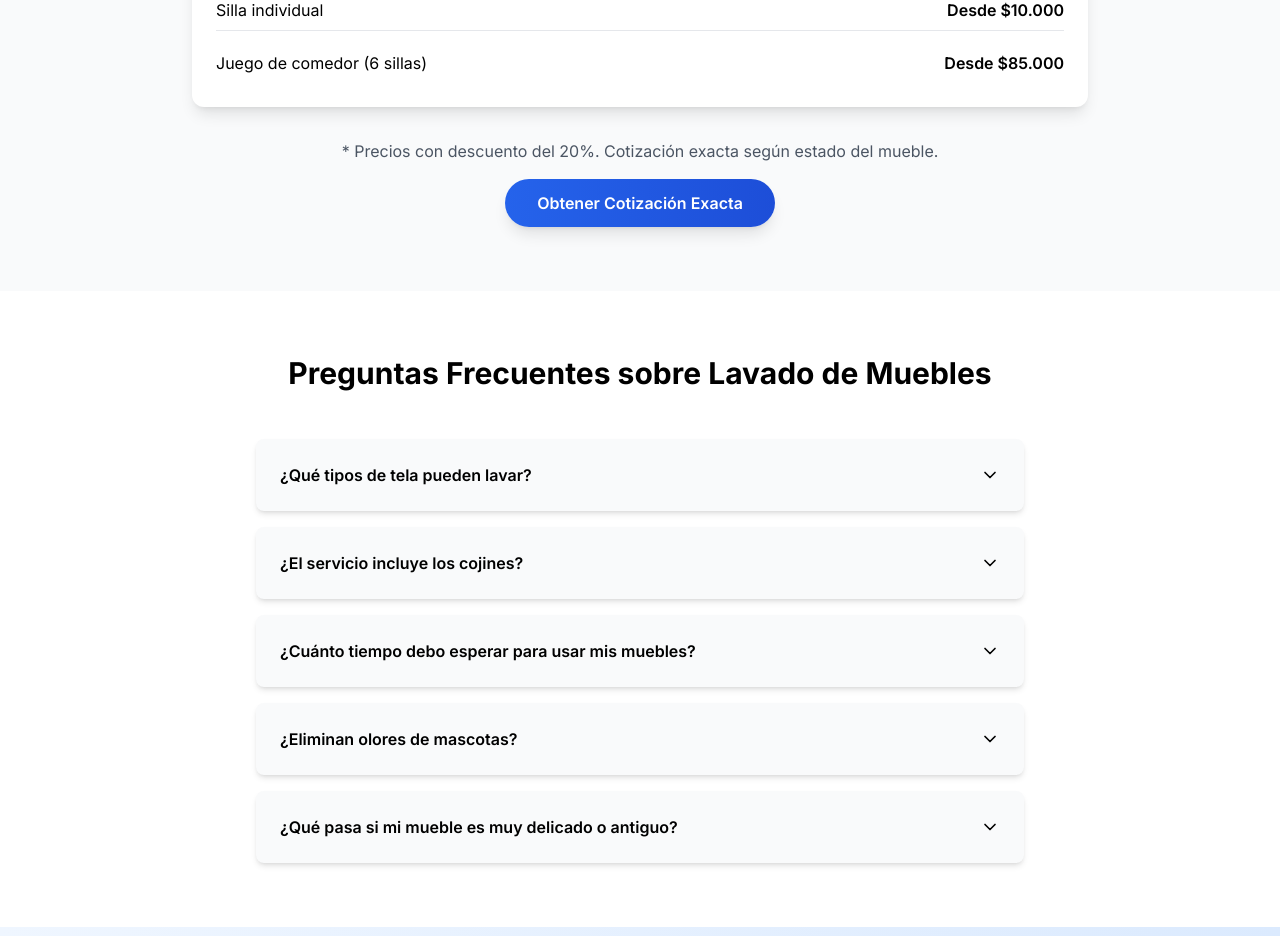
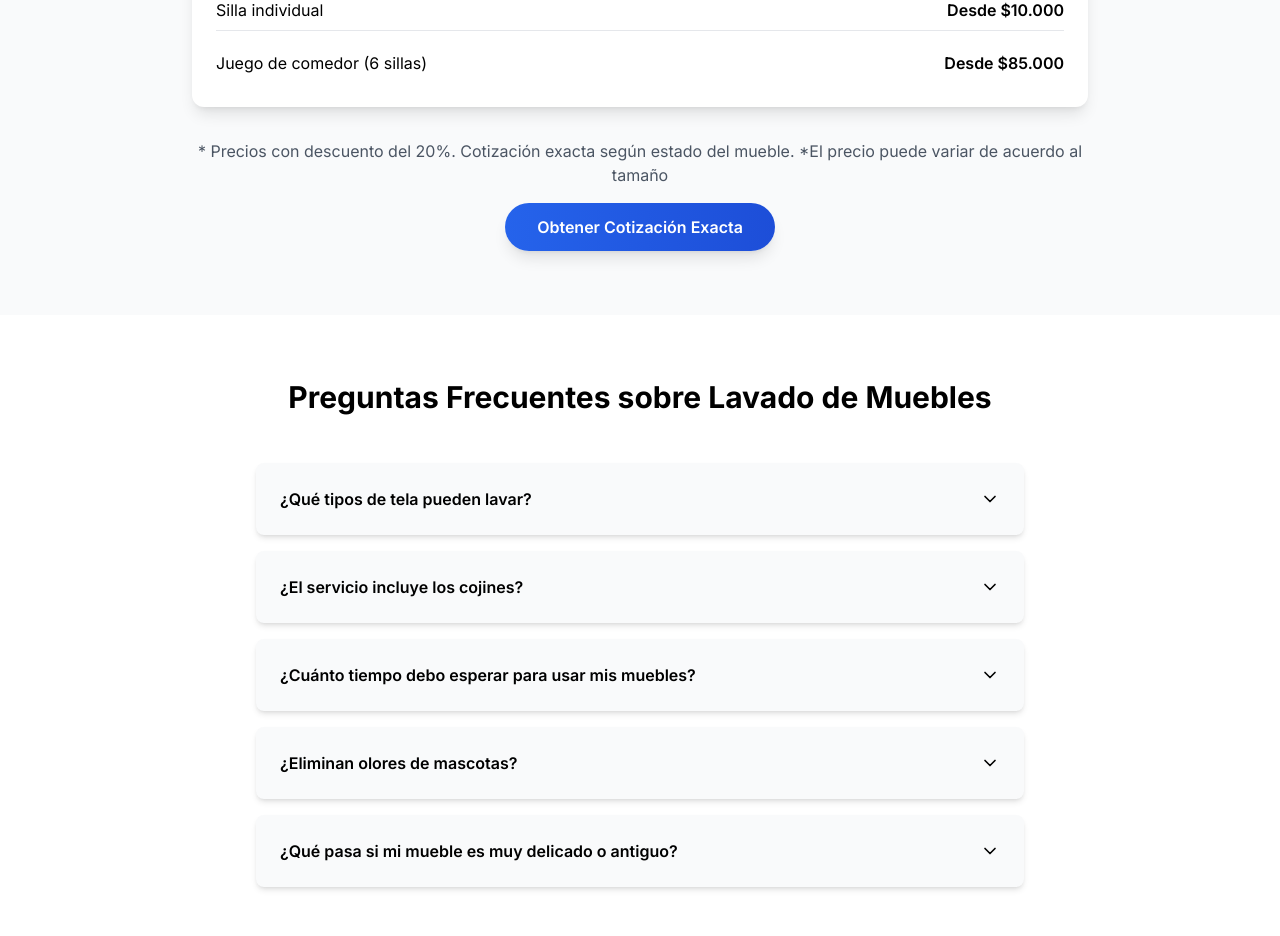
Before and after one commit to juanpst99/cleancompanyweb, a Next.js app: page /servicios/muebles in a window 1280 px wide. Shown: the part 3074-4010 px from the top of the page. Built offline with nearby package versions, Linux system fonts and the light colour scheme.

Commit message:
Update MueblesClient.tsx
corrección precios

```diff
--- a/src/app/servicios/muebles/MueblesClient.tsx
+++ b/src/app/servicios/muebles/MueblesClient.tsx
@@ -550,6 +550,7 @@
             <div className="text-center mt-8">
               <p className="text-gray-600 mb-4">
                 * Precios con descuento del {descuento}%. Cotización exacta según estado del mueble.
+                *El precio puede variar de acuerdo al tamaño
               </p>
               <a
                 href={`https://wa.me/573128052720?text=Hola,%20quiero%20una%20cotización%20exacta%20para%20lavado%20de%20muebles%20en%20${encodeURIComponent(ciudad)}.%20¿Me%20pueden%20ayudar?`}
```
